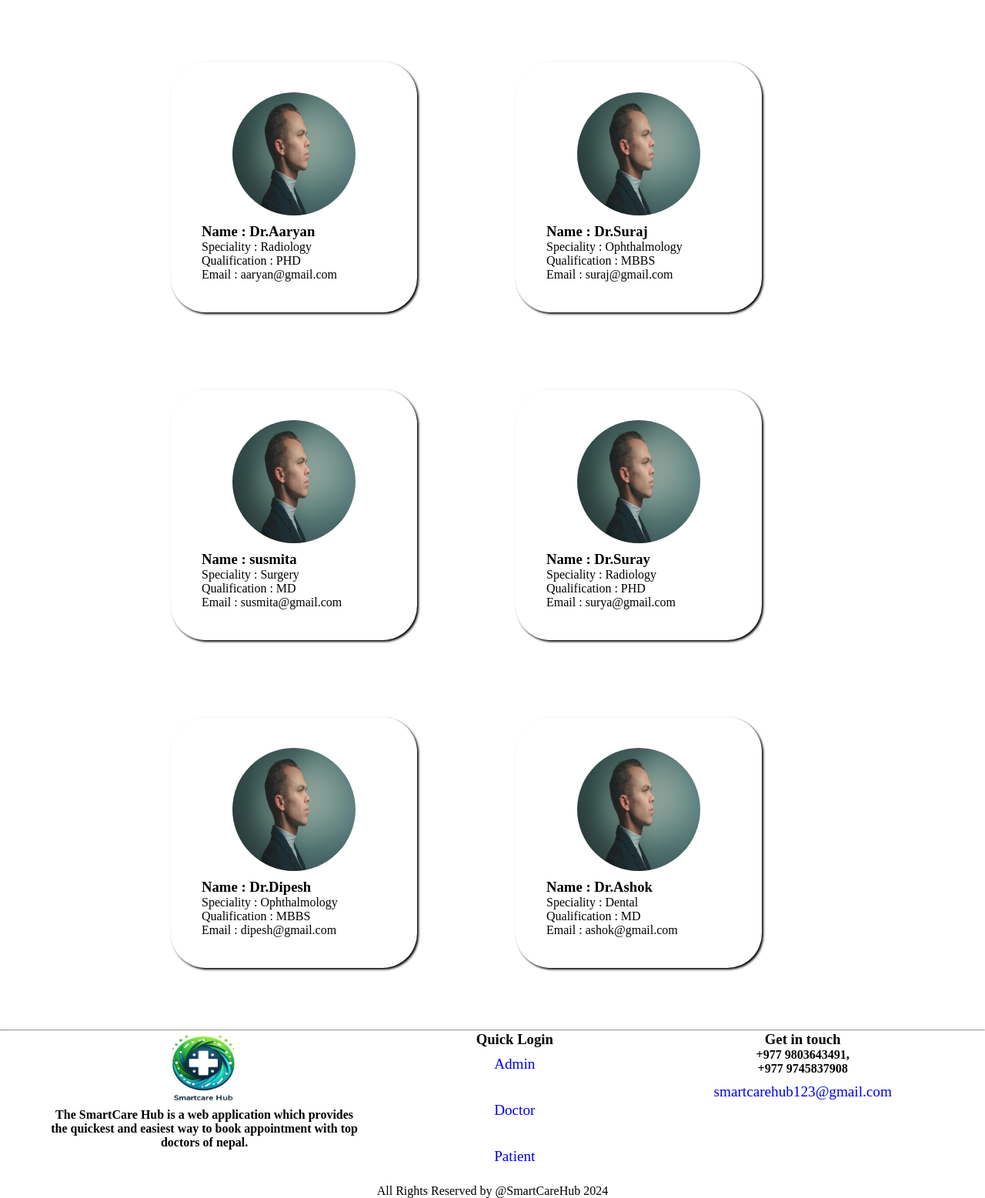
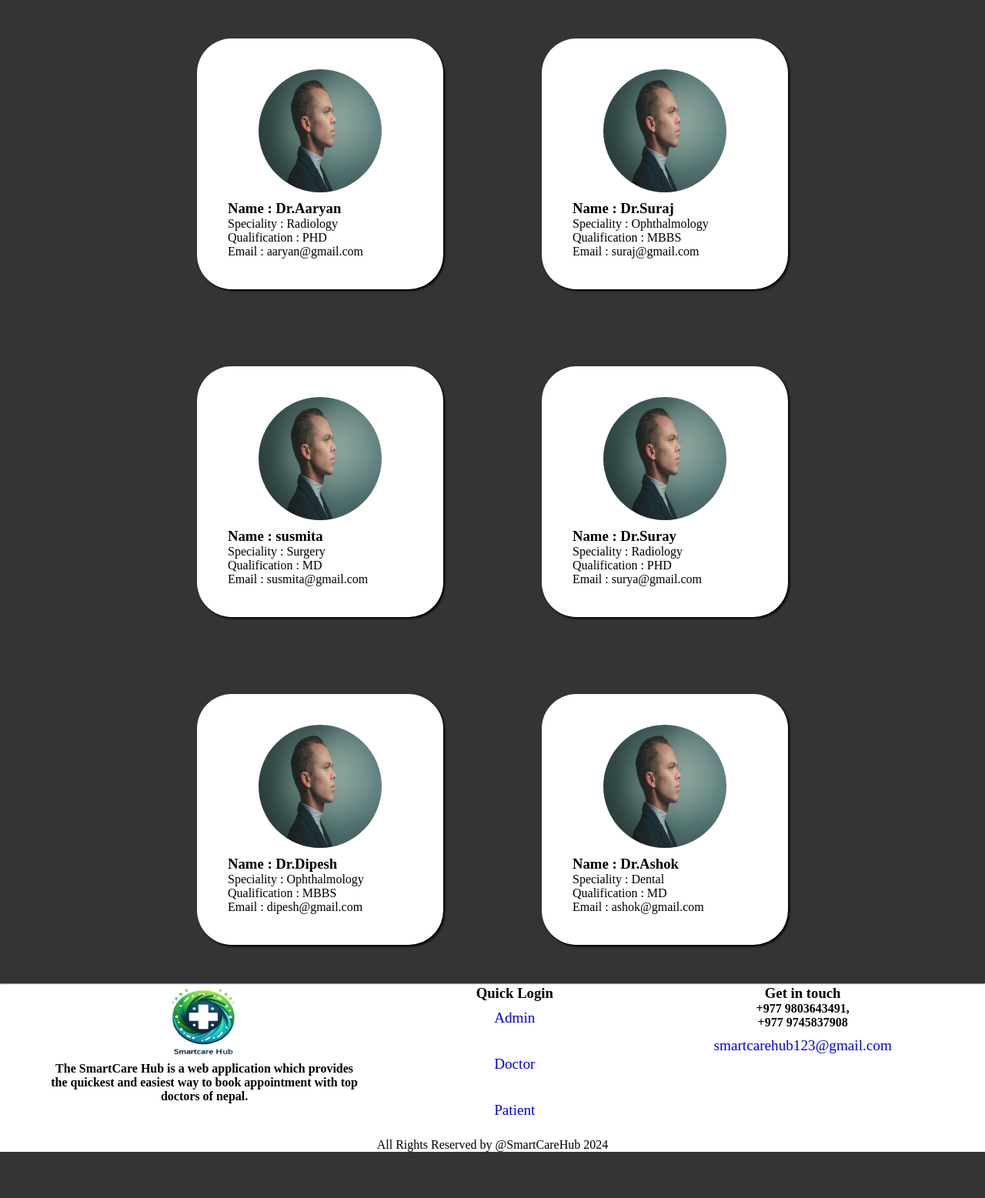
Before and after one commit to dipeshmahatto/SmartCare-Hub, a PHP site: page /php/index.php in a window 1280 px wide. Shown: the whole page at 77% size. After the commit the page ends 1497 px from the top, so only its background shows below. Run offline with PHP 8.4, Linux system fonts and the light colour scheme; data comes from the database, SQL or seed files in the repository.

Commit message:
index page modified

```diff
--- a/css/style.css
+++ b/css/style.css
@@ -6,12 +6,14 @@
 body {
     text-align: center;
 
+
 }
 
 .container {
     /* height: 100vh; */
-    width: 90vw;
-    margin: 30px;
+    width: 100%;
+    /* margin: 30px; */
+    background-color: rgb(53, 52, 52);
     /* padding-bottom: 200px; */
 }
 
@@ -20,6 +22,7 @@ body {
     flex-wrap: wrap;
     width: 70vw;
     margin: auto;
+
 }
 
 .list {
@@ -29,6 +32,7 @@ body {
     border-radius: 45px;
     box-shadow: 2px 2px 3px;
     text-align: left;
+    background-color: white;
 }
 
 .list img {
```
